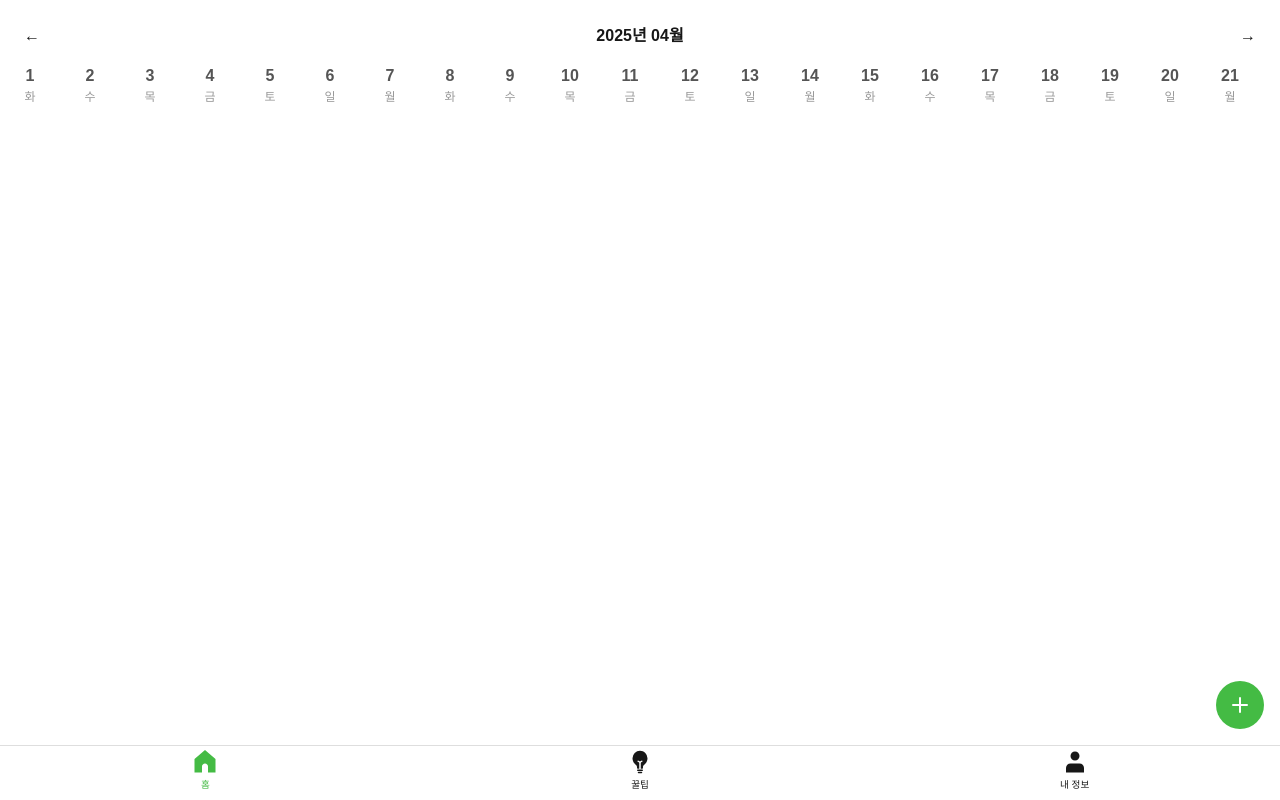
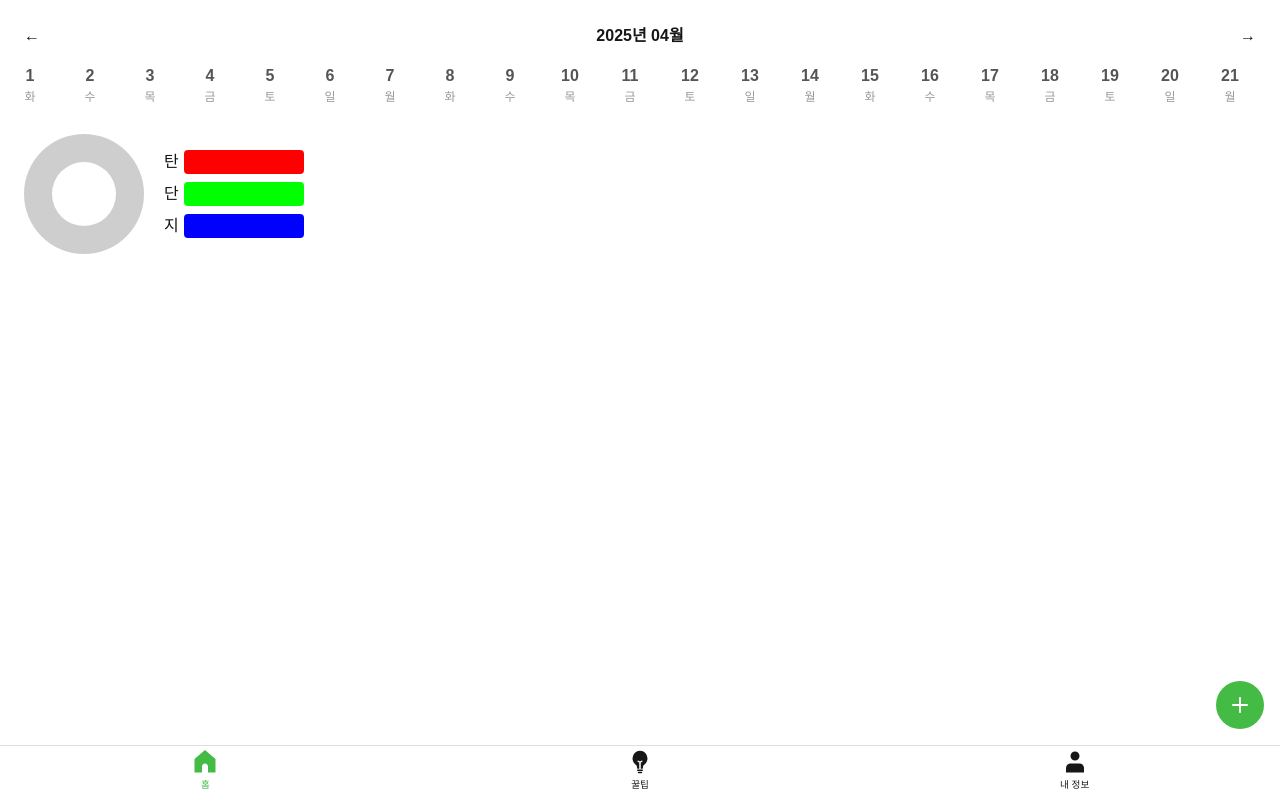
Before and after one commit to Chajy39/diet_calender_renew, a Next.js app: page /home in a window 1280 px wide. Built offline with nearby package versions, Linux system fonts and the light colour scheme.

Commit message:
todayChart

```diff
--- a/src/app/home/TodayChart.tsx
+++ b/src/app/home/TodayChart.tsx
@@ -7,11 +7,17 @@
 
 const TodayChart = () => {
   return (
-    <div className="flex gap-4">
-      <div className="rounded-full"></div>
-      <div className="flex flex-col gap-2">
-        <div className="relative before:content-['탄'] before:absolute before:rounded-full before:bg-red">
-          <div className={`absolute w-[50%] h-full bg-red`} />
+    <div className="flex gap-10 px-6">
+      <div className="relative w-30 h-30 rounded-full bg-[#cecece] after:content[''] after:w-16 after:h-16 after:absolute after:left-7 after:top-7 after:bg-white after:rounded-full"></div>
+      <div className="flex flex-col justify-center gap-2">
+        <div className="relative before:content-['탄'] w-30 h-6 before:absolute before:rounded-full before:bg-red before:left-[-20px]">
+          <div className={`absolute w-full h-full bg-[#ff0000] rounded-sm`} />
+        </div>
+        <div className="relative before:content-['단'] w-30 h-6 before:absolute before:rounded-full before:bg-red before:left-[-20px]">
+          <div className={`absolute w-full h-full bg-[#00ff00] rounded-sm`} />
+        </div>
+        <div className="relative before:content-['지'] w-30 h-6 before:absolute before:rounded-full before:bg-red before:left-[-20px]">
+          <div className={`absolute w-full h-full bg-[#0000ff] rounded-sm`} />
         </div>
       </div>
     </div>
--- a/src/app/home/page.tsx
+++ b/src/app/home/page.tsx
@@ -1,10 +1,12 @@
 import AddButton from "./AddButton";
 import CalendarHeader from "./CalendarHeader";
+import TodayChart from "./TodayChart";
 
 const Home = () => {
   return (
     <div className="w-full h-full relative">
       <CalendarHeader />
+      <TodayChart />
       <AddButton />
     </div>
   );
```
